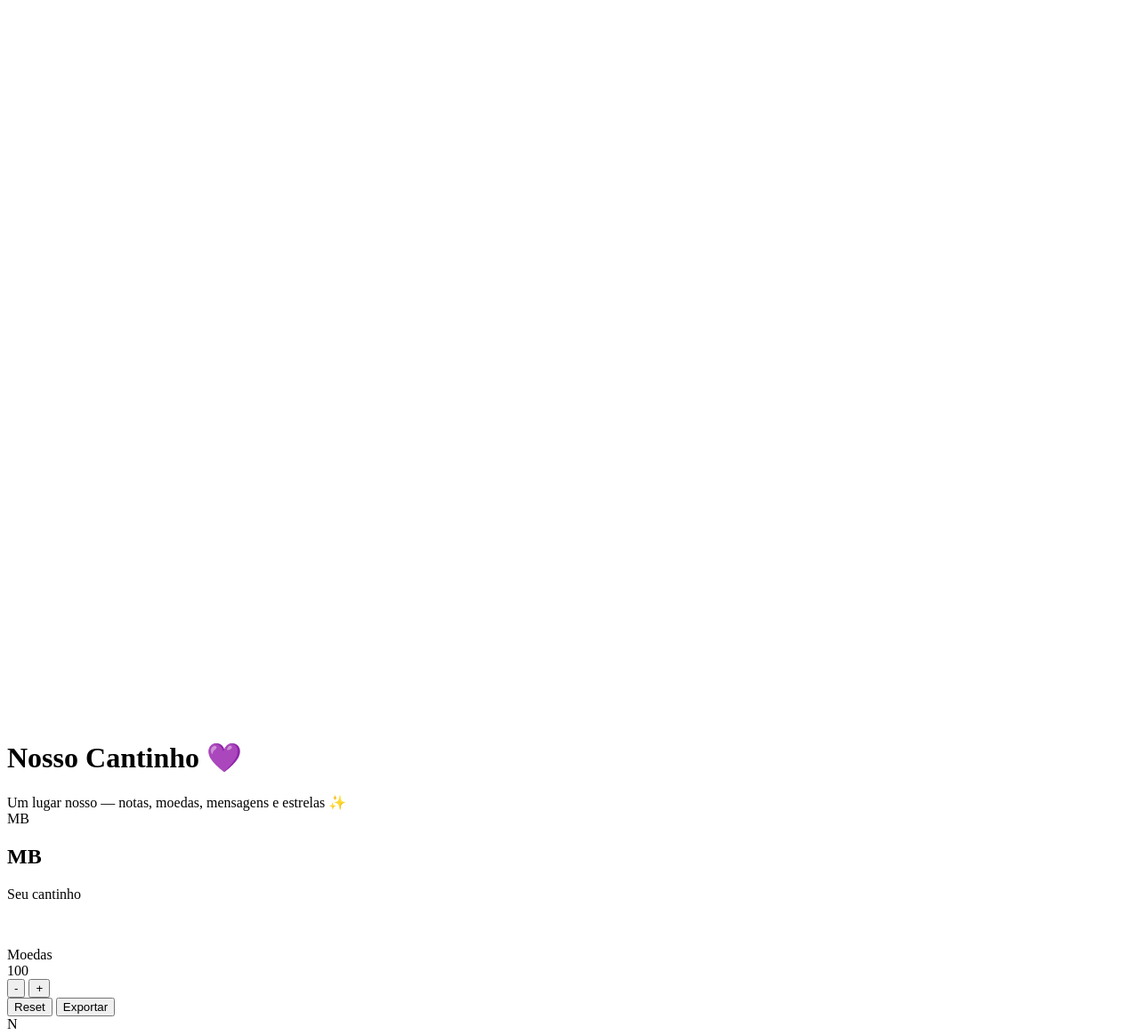
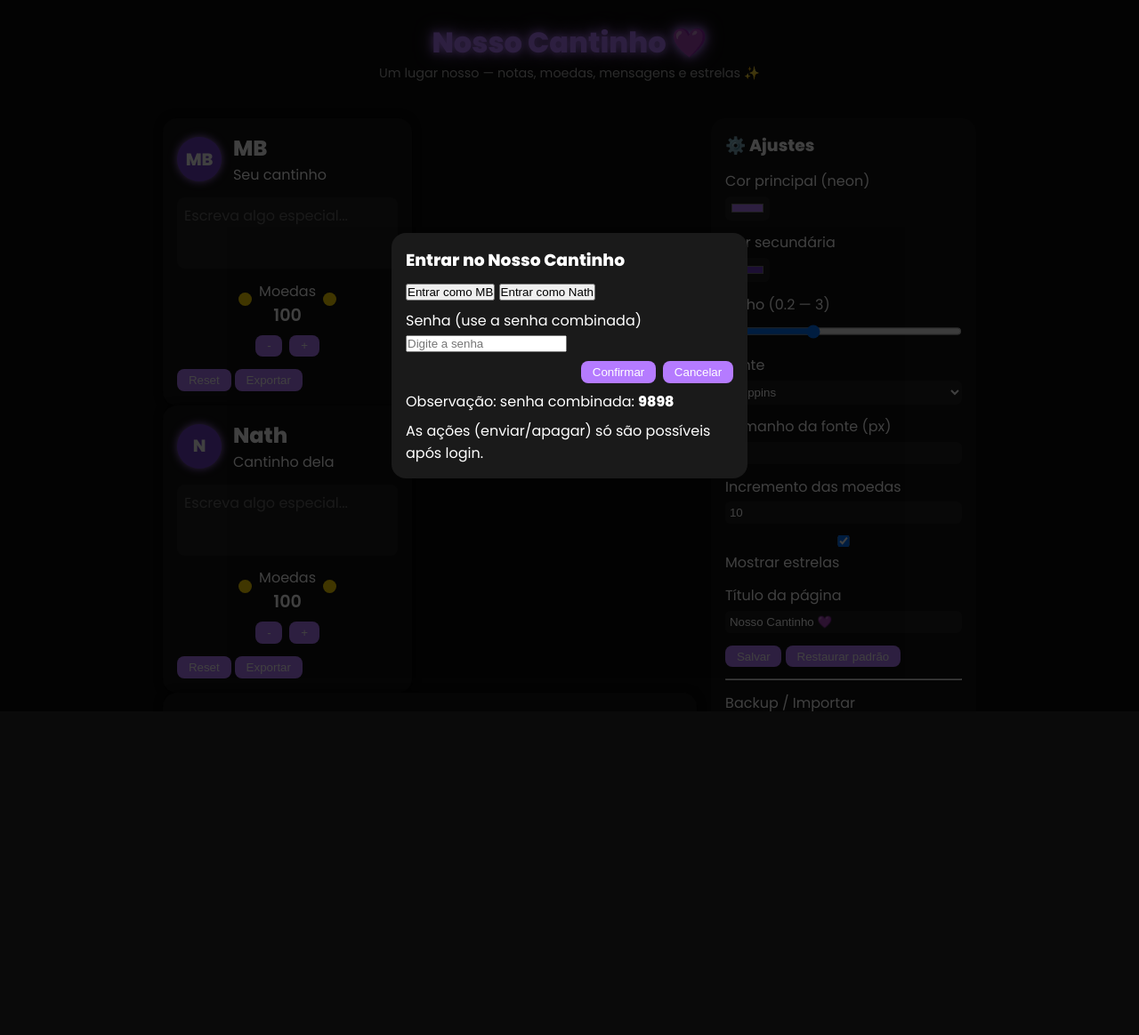
Before and after one commit to Besidemb/MB2, a plain HTML site: page index.html in a window 1280 px wide. Shown: the top 1164 px of the page at 89% size. After the commit the page ends 800 px from the top, so only its background shows below. Drawn offline with Linux system fonts and the light colour scheme.

Commit message:
Add initial styles and layout to styles.css
Added basic reset styles, layout, and component styles for the application.

```diff
--- a/styles.css
+++ b/styles.css
@@ -1 +1,254 @@
-/* Conteúdo do styles.css aqui */
+/* Reset básico */
+* {
+  margin: 0;
+  padding: 0;
+  box-sizing: border-box;
+}
+html, body {
+  height: 100%;
+  font-family: 'Poppins', sans-serif;
+  background: #0a0a0a;
+  color: #fff;
+  overflow-x: hidden;
+}
+
+/* Canvas de fundo */
+#bg-canvas {
+  position: fixed;
+  top: 0;
+  left: 0;
+  width: 100%;
+  height: 100%;
+  z-index: -1;
+  background: #0a0a0a;
+}
+
+/* Cabeçalho */
+header {
+  text-align: center;
+  padding: 1.5rem 1rem;
+}
+header h1 {
+  font-size: 2rem;
+  color: #b57bff;
+  text-shadow: 0 0 10px #b57bff, 0 0 20px #b57bff;
+}
+header .sub {
+  font-size: 0.9rem;
+  color: #aaa;
+}
+
+/* Layout principal */
+.wrap {
+  display: flex;
+  flex-wrap: wrap;
+  justify-content: center;
+  padding: 1rem;
+  gap: 1rem;
+}
+
+/* Card de perfil */
+.card {
+  background: rgba(20, 20, 20, 0.85);
+  border-radius: 1rem;
+  padding: 1rem;
+  width: 280px;
+  display: flex;
+  flex-direction: column;
+  gap: 0.8rem;
+  box-shadow: 0 0 10px #000;
+  transition: transform 0.3s;
+}
+.card:hover {
+  transform: translateY(-5px);
+}
+.profile-head {
+  display: flex;
+  align-items: center;
+  gap: 0.8rem;
+}
+.avatar {
+  width: 50px;
+  height: 50px;
+  background: #6f3ec9;
+  border-radius: 50%;
+  display: flex;
+  align-items: center;
+  justify-content: center;
+  font-weight: 700;
+  font-size: 1.2rem;
+  box-shadow: 0 0 10px #b57bff;
+}
+.notas {
+  min-height: 80px;
+  background: rgba(255,255,255,0.05);
+  border-radius: 0.5rem;
+  padding: 0.5rem;
+  outline: none;
+}
+.notas:empty:before {
+  content: attr(data-placeholder);
+  color: #666;
+}
+
+/* Moedas */
+.coins {
+  display: flex;
+  flex-direction: column;
+  gap: 0.5rem;
+}
+.coin-display {
+  display: flex;
+  align-items: center;
+  justify-content: center;
+  gap: 0.5rem;
+}
+.coin-info {
+  display: flex;
+  flex-direction: column;
+  align-items: center;
+}
+.coin-count {
+  font-weight: 600;
+  font-size: 1.2rem;
+}
+.controls {
+  display: flex;
+  gap: 0.5rem;
+  justify-content: center;
+}
+.btn {
+  padding: 0.3rem 0.8rem;
+  background: #b57bff;
+  border: none;
+  border-radius: 0.5rem;
+  cursor: pointer;
+  color: #fff;
+  transition: all 0.2s;
+}
+.btn:hover {
+  background: #6f3ec9;
+}
+
+/* Card chat */
+.chat-wrap {
+  width: 600px;
+  max-width: 100%;
+}
+.chat-header {
+  display: flex;
+  justify-content: space-between;
+  align-items: center;
+}
+.messages {
+  background: rgba(255,255,255,0.05);
+  border-radius: 0.5rem;
+  min-height: 150px;
+  padding: 0.5rem;
+  overflow-y: auto;
+  display: flex;
+  flex-direction: column;
+  gap: 0.3rem;
+}
+.composer {
+  display: flex;
+  gap: 0.5rem;
+  margin-top: 0.5rem;
+}
+.composer input {
+  flex: 1;
+  padding: 0.4rem;
+  border-radius: 0.5rem;
+  border: none;
+  background: rgba(255,255,255,0.1);
+  color: #fff;
+}
+.send {
+  background: #b57bff;
+}
+
+/* Painel lateral */
+.panel {
+  background: rgba(20,20,20,0.9);
+  border-radius: 1rem;
+  padding: 1rem;
+  min-width: 250px;
+  display: flex;
+  flex-direction: column;
+  gap: 0.8rem;
+}
+.field {
+  display: flex;
+  flex-direction: column;
+  gap: 0.3rem;
+}
+.field input, .field select {
+  padding: 0.3rem;
+  border-radius: 0.4rem;
+  border: none;
+  background: rgba(255,255,255,0.05);
+  color: #fff;
+}
+
+/* Modal login */
+.modal-back {
+  display: none;
+  position: fixed;
+  inset: 0;
+  background: rgba(0,0,0,0.75);
+  justify-content: center;
+  align-items: center;
+  z-index: 10;
+}
+.modal {
+  background: #1a1a1a;
+  padding: 1rem;
+  border-radius: 1rem;
+  max-width: 400px;
+  width: 90%;
+  display: flex;
+  flex-direction: column;
+  gap: 0.5rem;
+}
+.modal-actions {
+  display: flex;
+  justify-content: flex-end;
+  gap: 0.5rem;
+}
+
+/* Rodapé */
+footer {
+  text-align: center;
+  font-size: 0.8rem;
+  color: #888;
+  padding: 1rem;
+}
+
+/* Moedas animadas */
+.coin-anim {
+  width: 15px;
+  height: 15px;
+  background: #ffd700;
+  border-radius: 50%;
+  display: inline-block;
+}
+.coin-bounce-left {
+  animation: bounce-left 1s infinite alternate;
+}
+.coin-bounce-right {
+  animation: bounce-right 1s infinite alternate;
+}
+@keyframes bounce-left {
+  0% { transform: translateY(0); }
+  100% { transform: translateY(-5px); }
+}
+@keyframes bounce-right {
+  0% { transform: translateY(0); }
+  100% { transform: translateY(-5px); }
+}
+
+/* Cores personalizáveis */
+:root {
+  --accent: #b57bff;
+  --accent2: #6f3ec9;
+}
```
